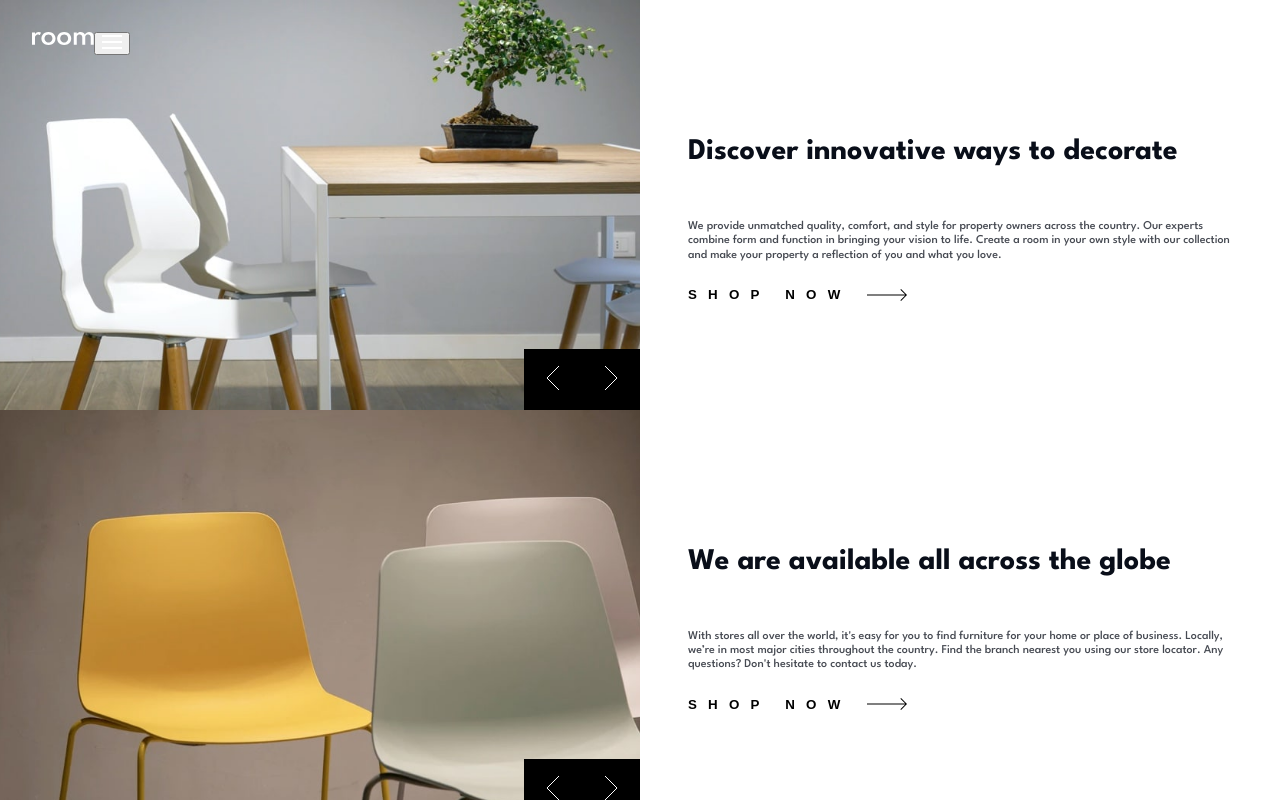
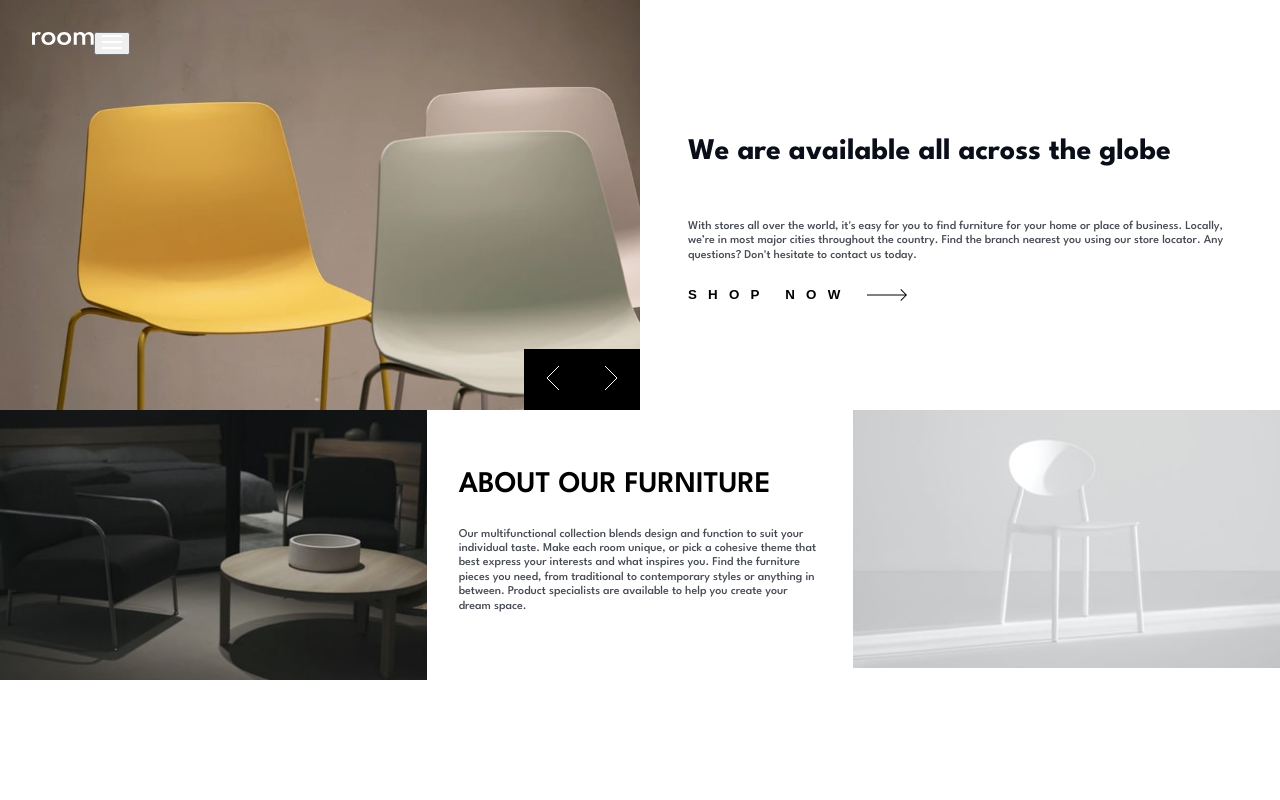
Before and after one commit to Kenta-Asakura/room-homepage, a React (Create React App) app: page / in a window 1280 px wide. Shown: the top 800 px of the page. Built offline with nearby package versions, Linux system fonts and the light colour scheme.

Commit message:
Showcase.js slide logic now working, with a little flaw

```diff
--- a/src/components/Showcase.js
+++ b/src/components/Showcase.js
@@ -2,20 +2,7 @@ import React, { useState } from "react";
 import arrow from "../images/icon-arrow.svg";
 import left from "../images/icon-angle-left.svg";
 import right from "../images/icon-angle-right.svg";
-import {
-  ArticleContainer,
-  SlidesContainer,
-  PictureContainer,
-  DesktopImageSource,
-  Image,
-  ArrowButton,
-  ArrowsList,
-  ArrowsImg,
-  Contents,
-  ContentsH1,
-  ContentsP,
-  ShopButton,
-} from "./styles/Showcase.styled";
+import { ArticleContainer, SlidesContainer, PictureContainer, DesktopImageSource, Image, ArrowButton, ArrowsList, ArrowsImg, Contents, ContentsH1, ContentsP, ShopButton} from "./styles/Showcase.styled";
 // import { Container } from './styles/Container.styled'
 
 const data = [
@@ -69,7 +56,7 @@ export default function Showcase() {
     <>
       <section>
         {items.map((item, index) => (
-          <ArticleContainer key={item.id} className={slideIndex === index}>
+          <ArticleContainer key={item.id} index={index} slideIndex={slideIndex}>
             <SlidesContainer>
               <PictureContainer>
                 <DesktopImageSource
--- a/src/components/styles/Showcase.styled.js
+++ b/src/components/styles/Showcase.styled.js
@@ -6,7 +6,7 @@ export const SlidesContainer = styled.div`
   position: relative;
 `;
 export const ArticleContainer = styled.article`
-  display: grid;
+  display: ${({ index, slideIndex }) => index === slideIndex ? "grid" : "none"};
   grid-template-columns: repeat(2, minmax(0, 1fr));
 
   @media (max-width: ${({ theme }) => theme.mobile}) {
```
